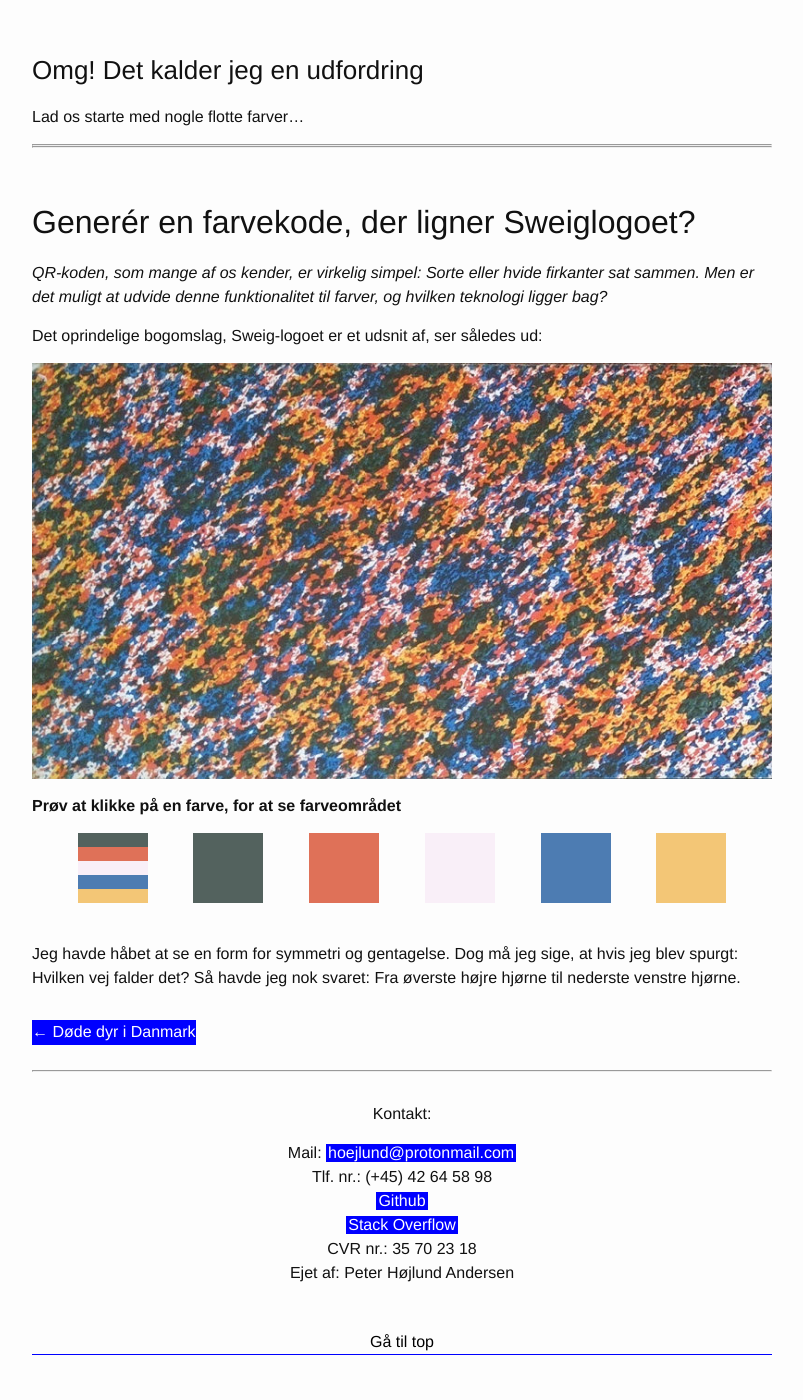
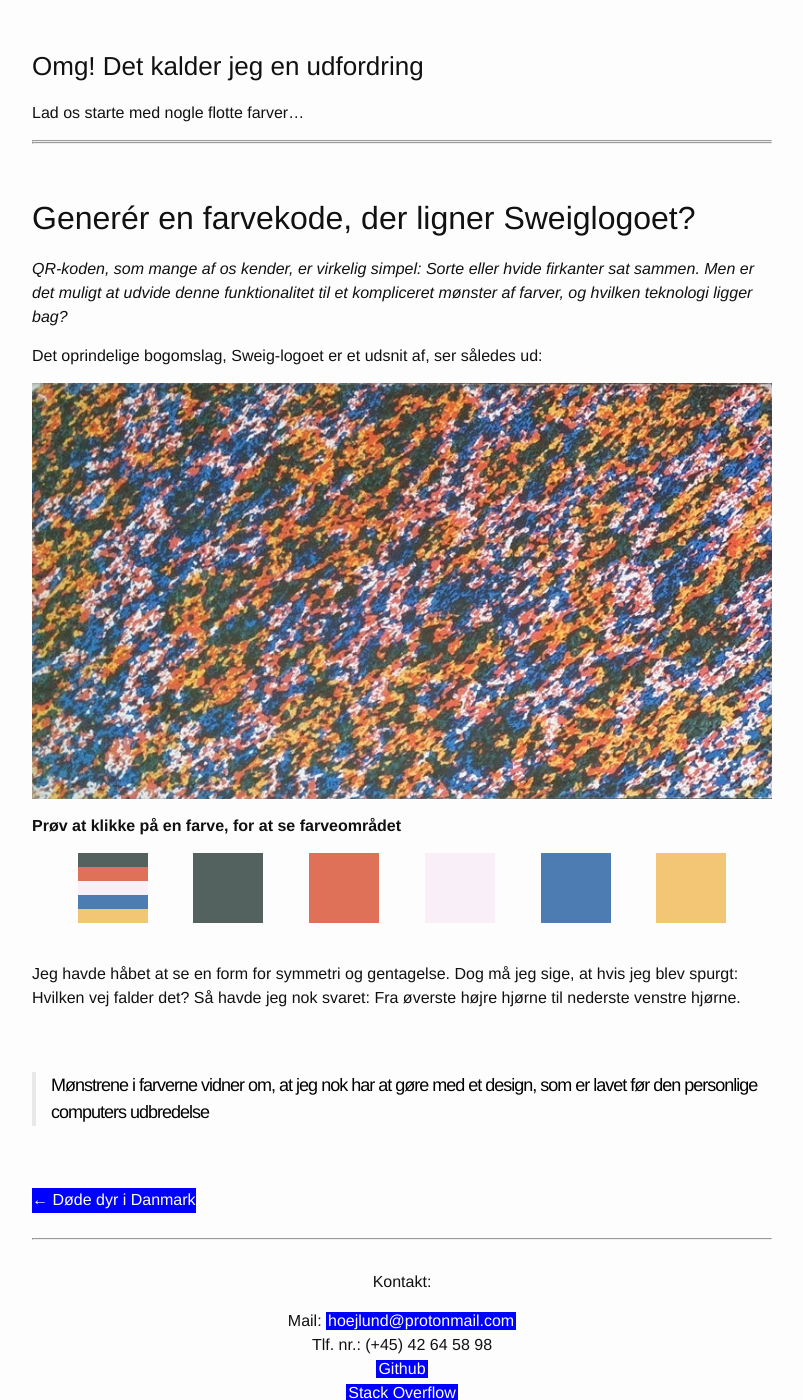
Before and after one commit to peterhoejlundandersen/hilsen, a Jekyll site: the page built from _posts/blogs/2018-04-12-den-farverige-qr-kode.markdown, in a window 1280 px wide and 1400 px high, scrolled down 3281 px. Shown: the whole window, without its empty margins (238-1041 px from the left). Built offline with Jekyll 4.4.1, drawn with Linux system fonts in a browser that asks for light colours; nearby versions of some CDN libraries; some of the changed text lies outside the part shown.

Commit message:
small changes

```diff
--- a/_posts/blogs/2018-04-12-den-farverige-qr-kode.markdown
+++ b/_posts/blogs/2018-04-12-den-farverige-qr-kode.markdown
@@ -10,10 +10,8 @@
 seoimage: ""
 ---
 
-## Indledning
-
 {: .text-center }
-![Sweig logo]({{ "assets/blogs/digtportal/sweig-logo.png" || absolute_url }}){: style="max-width: 200px!important; margin-top: 70px;" }
+![Sweig logo]({{ "assets/blogs/digtportal/sweig-logo.png" || absolute_url }}){: style="max-width: 200px!important; margin: 70px 0px;" }
 
 Sweig-logoet ovenover, hvis farvemønster jeg tilfældigt fandt på en brugt bog for snart 5 år siden, har sidenhen fascineret mig.
 
@@ -21,6 +19,8 @@
 
 
 Oplevelsen af farvemønsteret og [Sweig-platformen](https://sweig.dk){:target="_blank"} skabte pludselig en dag en idé, som jeg sidenhen ikke har kunnet slippe:
+
+Dette er historien om den.
 
 ----------------
 
@@ -109,7 +109,7 @@
 
 ## Generér en farvekode, der ligner Sweiglogoet?
 
-*QR-koden, som mange af os kender, er virkelig simpel: Sorte eller hvide firkanter sat sammen. Men er det muligt at udvide denne funktionalitet til farver, og hvilken teknologi ligger bag?*
+*QR-koden, som mange af os kender, er virkelig simpel: Sorte eller hvide firkanter sat sammen. Men er det muligt at udvide denne funktionalitet til et kompliceret mønster af farver, og hvilken teknologi ligger bag?*
 
 
 
@@ -139,3 +139,5 @@
 <br>
 
 Jeg havde håbet at se en form for symmetri og gentagelse. Dog må jeg sige, at hvis jeg blev spurgt: Hvilken vej falder det? Så havde jeg nok svaret: Fra øverste højre hjørne til nederste venstre hjørne.
+
+> Mønstrene i farverne vidner om, at jeg nok har at gøre med et design, som er lavet før den personlige computers udbredelse
```
Also changed, not shown: 2 other files.
